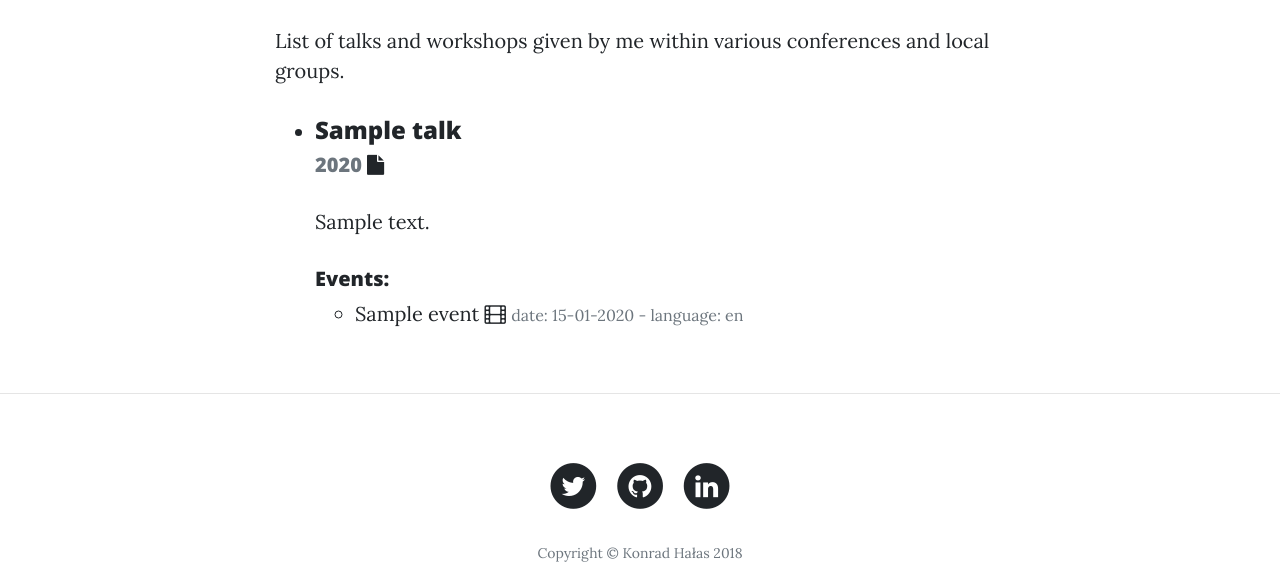
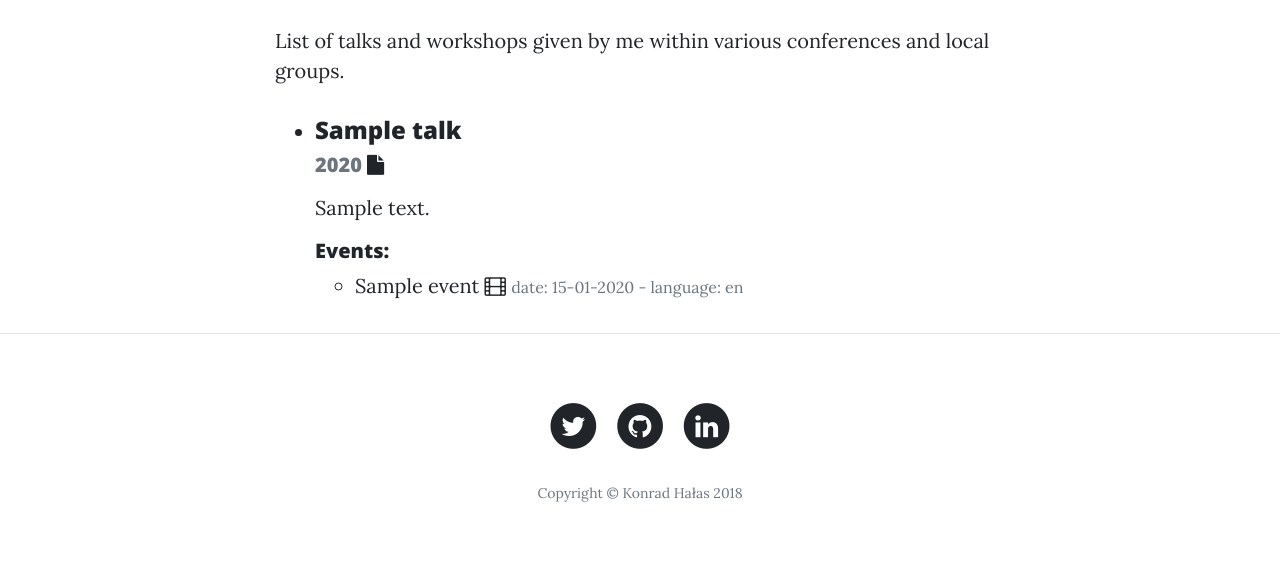
Before and after one commit to konradhalas/konradhalas.pl, a Django app: template mysite/templates/talks/talks_list.html in a window 1280 px wide. Shown: the part 167-736 px from the top of the page. Run offline with Django 3.2, Linux system fonts and the light colour scheme; the template is opened without the code that fills it: most values are stand-ins (such as "Sample title", 1, 10 or a date in 2020); some libraries are stand-ins or nearby versions.

Commit message:
Reduce margins

```diff
--- a/mysite/templates/talks/talks_list.html
+++ b/mysite/templates/talks/talks_list.html
@@ -7,7 +7,7 @@
     <p>List of talks and workshops given by me within various conferences and local groups.</p>
     <ul>
     {% for talk in talks %}
-        <li class="mb-5">
+        <li class="mb-3">
             <h4>{{ talk.title }}</h4>
             <h5 class="text-muted">
                 {% if talk.start_year != talk.end_year %}
@@ -20,7 +20,7 @@
                 {% endif %}
             </h5>
             {% if talk.description %}
-                <p>{{ talk.description }}</p>
+                <p class="mb-3 mt-3">{{ talk.description }}</p>
             {% endif %}
             <h5>Events:</h5>
             <ul>
```
